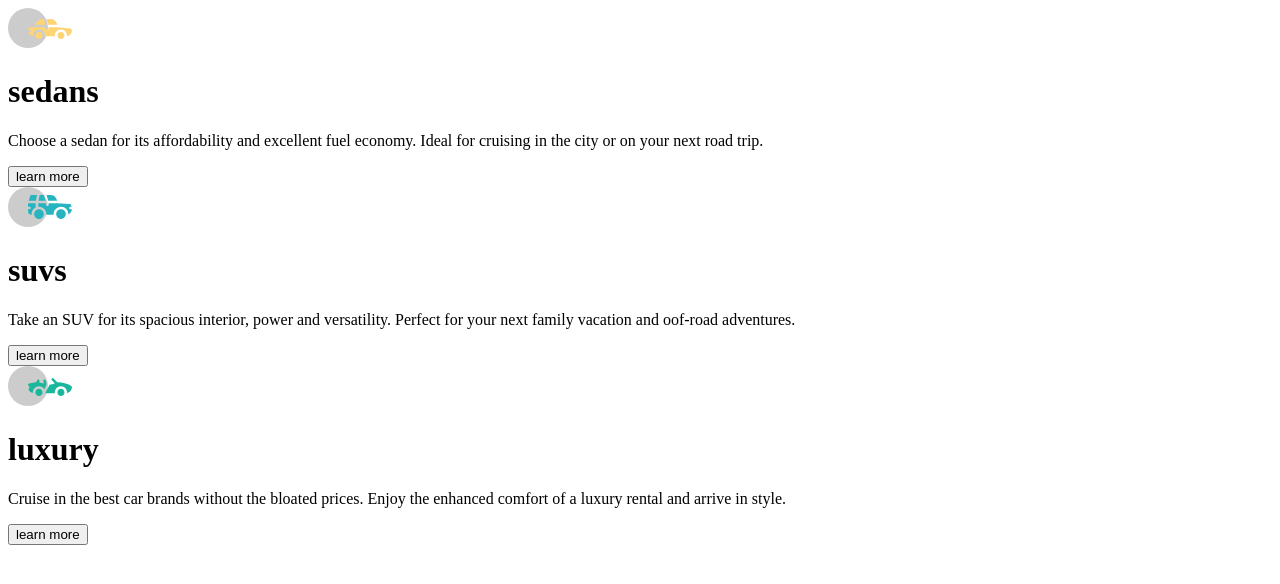
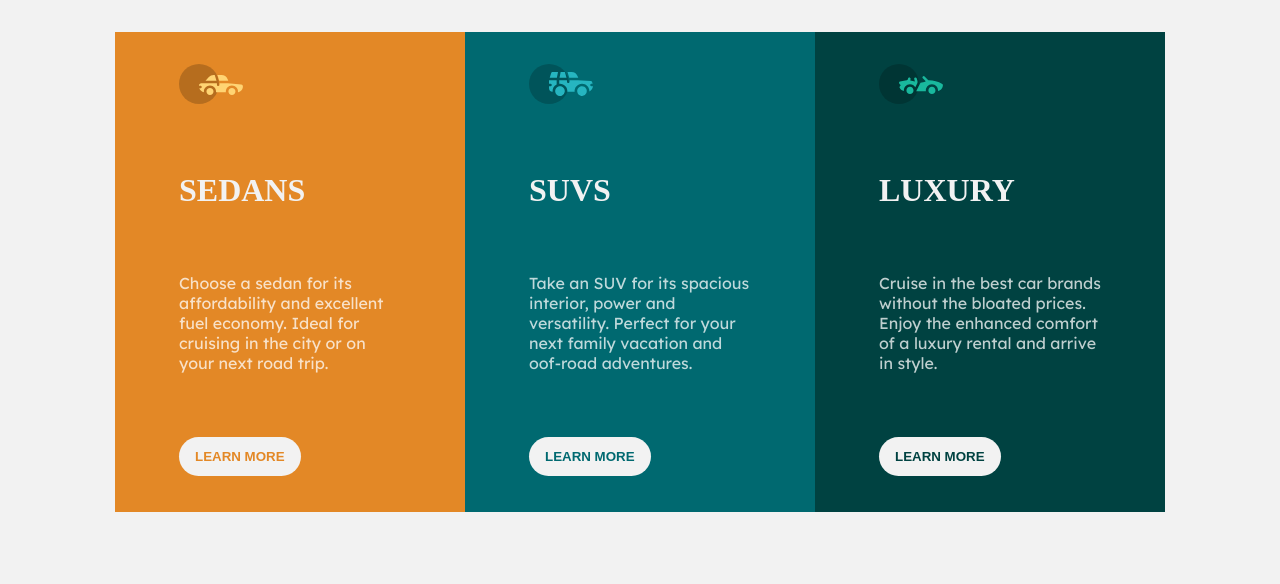
Before and after one commit to alperenmehmet/basic-projects, a plain HTML site: page 3-column-preview-card-component-main/index.html in a window 1280 px wide. Drawn offline with Linux system fonts and the light colour scheme.

Commit message:
3-column card project finished.

```diff
--- a/3-column-preview-card-component-main/index.html
+++ b/3-column-preview-card-component-main/index.html
@@ -11,7 +11,7 @@
       sizes="32x32"
       href="./images/favicon-32x32.png"
     />
-
+    <link rel="stylesheet" href="styles.css" />
     <title>Frontend Mentor | 3-column preview card component</title>
   </head>
   <body>
--- a/3-column-preview-card-component-main/styles.css
+++ b/3-column-preview-card-component-main/styles.css
@@ -6,6 +6,7 @@
  --clr-very-dark-cyan: hsl(179, 100%, 13%);
  --clr-paragraphs: hsla(0, 0%, 100%, 0.75);
  --clr-buttons-headings-background: hsl(0, 0%, 95%);
+ --border-radius: 2rem;
 }
 
 * {
@@ -16,4 +17,89 @@
 
 body {
  background: var(--clr-buttons-headings-background);
+ font-family: "Lexend Deca";
 }
+
+.title {
+ color: var(--clr-buttons-headings-background);
+ text-transform: uppercase;
+ font-weight: 700;
+ margin-top: 1rem;
+ font-family: "Big Shoulders";
+}
+
+.description {
+ color: var(--clr-paragraphs);
+ margin-top: 1rem;
+}
+
+button {
+ border-radius: var(--border-radius);
+ padding: 0.75rem 1rem;
+ margin-top: 1rem;
+ border: none;
+ text-transform: uppercase;
+ background: var(--clr-buttons-headings-background);
+ cursor: pointer;
+ font-weight: 700;
+}
+
+.container {
+ margin: 2rem 4rem;
+}
+
+.sedans {
+ background: var(--clr-bright-orange);
+ padding: 2rem 4rem;
+}
+
+.sedans button {
+ color: var(--clr-bright-orange);
+
+}
+
+.suvs {
+ background: var(--clr-dark-cyan);
+ padding: 2rem 4rem;
+}
+
+.suvs button {
+ color: var(--clr-dark-cyan);
+}
+
+.luxury {
+ background: var(--clr-very-dark-cyan);
+ padding: 2rem 4rem;
+}
+
+.luxury button {
+ color: var(--clr-very-dark-cyan);
+}
+
+
+@media screen and (min-width:992px) {
+ .container {
+  display: flex;
+  flex-direction: row;
+  justify-content: center;
+ }
+
+ .sedans,
+ .suvs,
+ .luxury {
+  max-width: 350px;
+  height: 60vh;
+ }
+
+ .title {
+  margin-top: 4rem;
+ }
+
+ .description {
+  margin-top: 4rem;
+ }
+
+ button {
+  margin-top: 4rem;
+ }
+}
```
